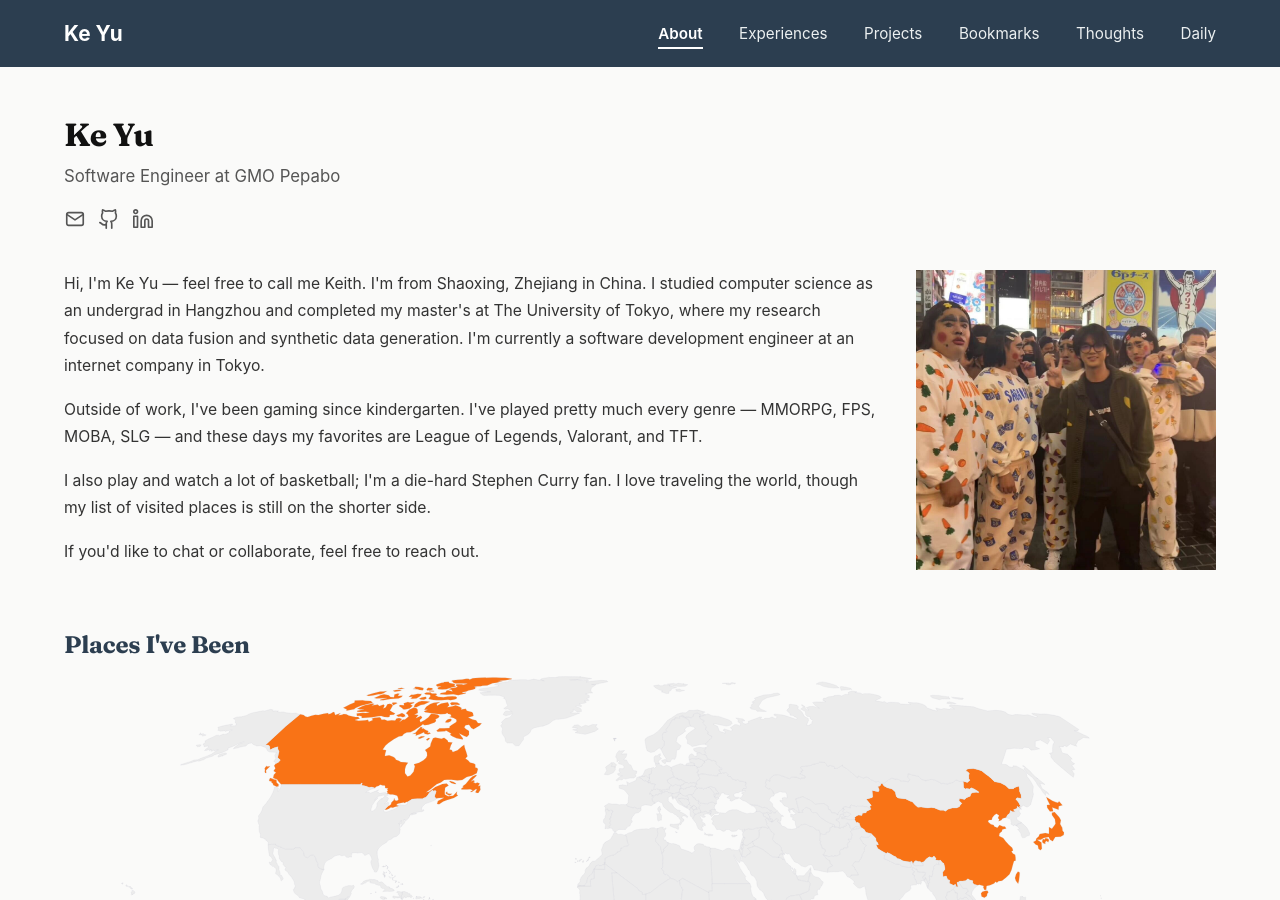
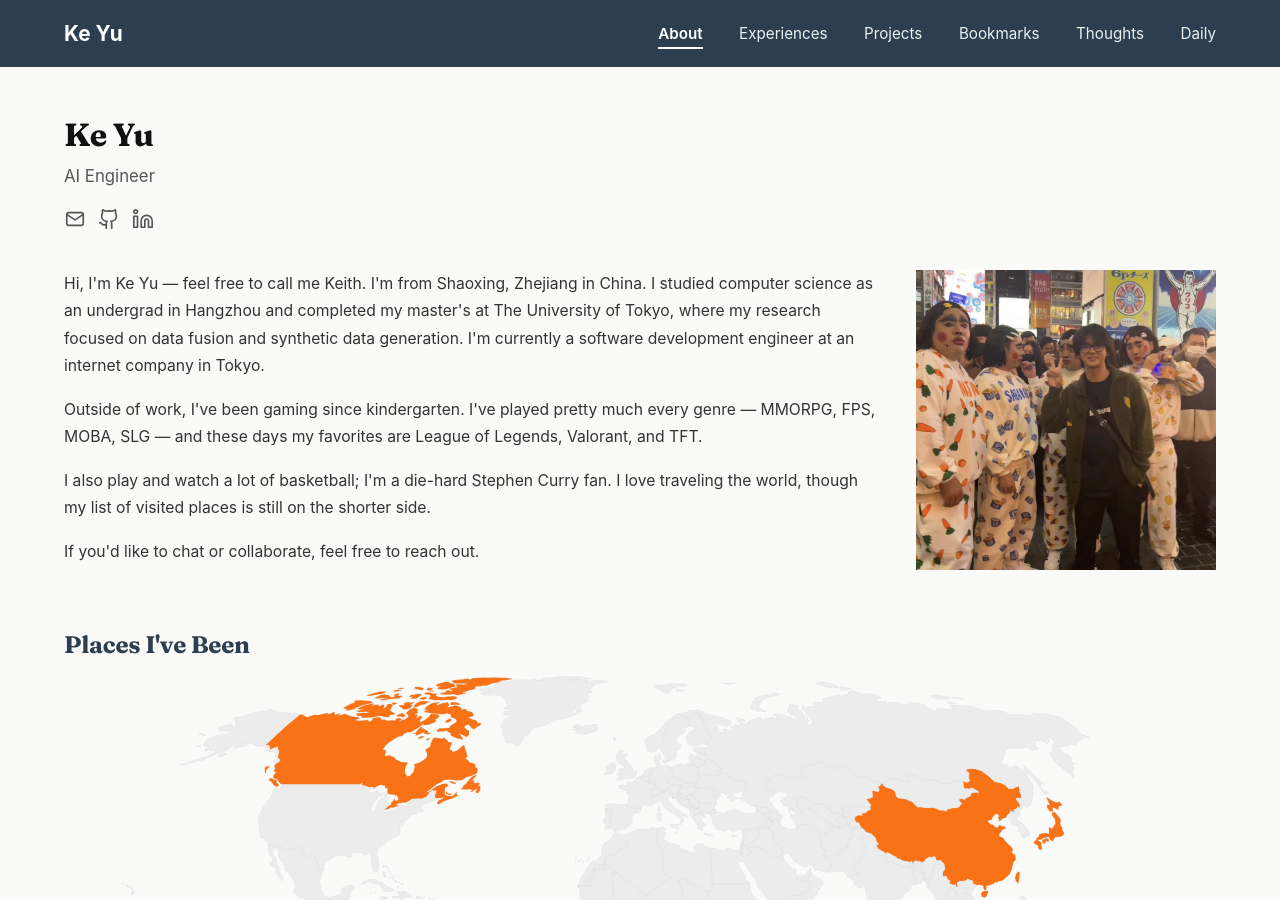
Before and after one commit to keith991001/keith991001.github.io, a Jekyll site: the page built from index.md, in a window 1280 px wide and 900 px high. Built offline with Jekyll 4.4.1, drawn with Linux system fonts in a browser that asks for light colours.

Commit message:
Update index.md

```diff
--- a/index.md
+++ b/index.md
@@ -5,7 +5,7 @@ title: About
 
 <header class="about-hero">
   <h1>Ke Yu</h1>
-  <p class="about-tagline">Software Engineer at GMO Pepabo</p>
+  <p class="about-tagline">AI Engineer </p>
   <p class="about-contact">
     <a href="mailto:keith991001@gmail.com" aria-label="Email" title="keith991001@gmail.com">
       <svg width="22" height="22" viewBox="0 0 24 24" fill="none" stroke="currentColor" stroke-width="1.8" stroke-linecap="round" stroke-linejoin="round" aria-hidden="true">
```
